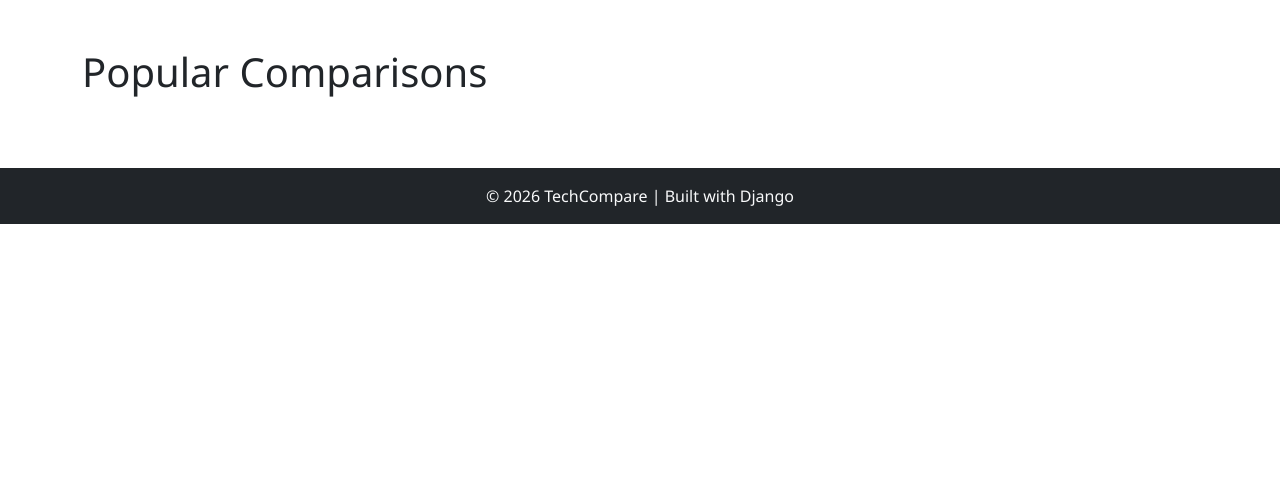
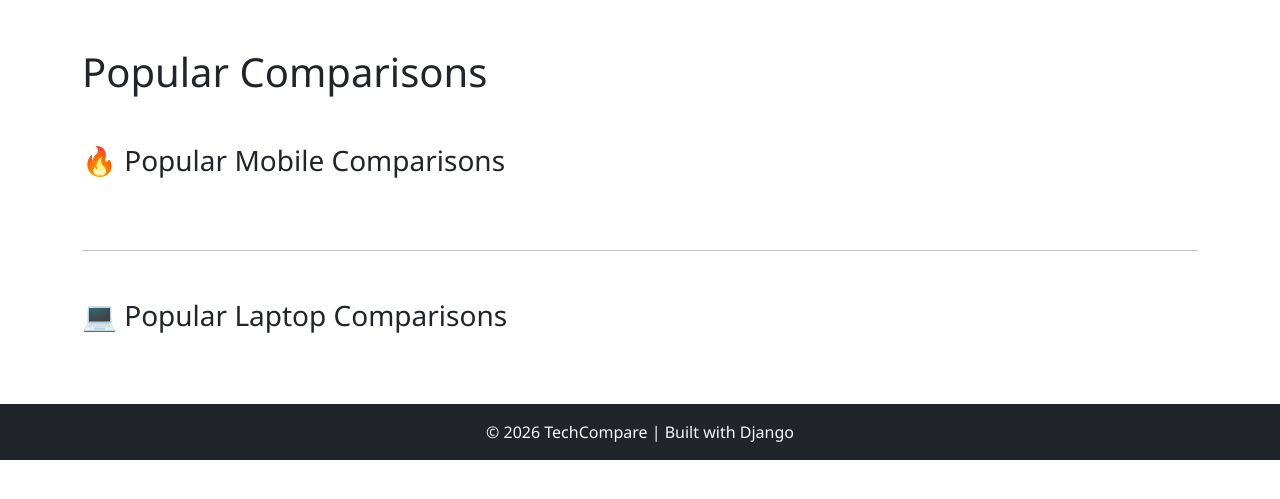
Before and after one commit to PatidarKuldeep/nextcompare, a Django app: page /popular-comparisons/ in a window 1280 px wide. Shown: the part 68-567 px from the top of the page. Run offline with Django 5.2, Linux system fonts and the light colour scheme; data that the repository does not hold is empty.

Commit message:
fixed category based popular comparisons

```diff
--- a/products/views.py
+++ b/products/views.py
@@ -205,32 +205,56 @@ def compare_slug(request, slug1, slug2):
 
 def popular_comparisons(request):
 
-    products = Product.objects.order_by("-overall_score")[:10]
+    mobile_products = Product.objects.filter(
+        category__name__iexact="Mobiles"
+    ).order_by("-overall_score")[:10]
 
-    comparisons = []
+    laptop_products = Product.objects.filter(
+        category__name__iexact="Laptops"
+    ).order_by("-overall_score")[:10]
 
-    for i in range(len(products)):
-        for j in range(i+1, len(products)):
+    mobile_comparisons = []
+    laptop_comparisons = []
 
-            p1 = products[i]
-            p2 = products[j]
+    # Mobile comparisons
+    for i in range(len(mobile_products)):
+        for j in range(i + 1, len(mobile_products)):
 
-            comparisons.append({
-                "p1": p1,
-                "p2": p2
+            mobile_comparisons.append({
+                "p1": mobile_products[i],
+                "p2": mobile_products[j]
             })
 
-            if len(comparisons) >= 10:
+            if len(mobile_comparisons) >= 10:
                 break
 
-        if len(comparisons) >= 10:
+        if len(mobile_comparisons) >= 10:
             break
 
+
+    # Laptop comparisons
+    for i in range(len(laptop_products)):
+        for j in range(i + 1, len(laptop_products)):
+
+            laptop_comparisons.append({
+                "p1": laptop_products[i],
+                "p2": laptop_products[j]
+            })
+
+            if len(laptop_comparisons) >= 10:
+                break
+
+        if len(laptop_comparisons) >= 10:
+            break
+
+
     context = {
-        "comparisons": comparisons
+        "mobile_comparisons": mobile_comparisons,
+        "laptop_comparisons": laptop_comparisons,
     }
 
     return render(request, "popular_comparisons.html", context)
+
 
 def brand_page(request, brand_name):
 
--- a/templates/popular_comparisons.html
+++ b/templates/popular_comparisons.html
@@ -1,14 +1,17 @@
 {% extends "base.html" %}
 
-{% block title %}Popular Phone Comparisons{% endblock %}
+{% block title %}Popular Comparisons | TechCompare{% endblock %}
 
 {% block content %}
 
-<h1 class="mb-4">Popular Comparisons</h1>
+<h1 class="mb-5">Popular Comparisons</h1>
+
+
+<h3 class="mb-4">🔥 Popular Mobile Comparisons</h3>
 
 <div class="row">
 
-{% for c in comparisons %}
+{% for c in mobile_comparisons %}
 
 <div class="col-md-4 mb-3">
 
@@ -37,4 +40,44 @@ class="text-decoration-none">
 
 </div>
 
+
+
+<hr class="mt-5 mb-5">
+
+
+
+<h3 class="mb-4">💻 Popular Laptop Comparisons</h3>
+
+<div class="row">
+
+{% for c in laptop_comparisons %}
+
+<div class="col-md-4 mb-3">
+
+<div class="card p-3 text-center shadow-sm">
+
+<a href="/compare/{{ c.p1.slug }}-vs-{{ c.p2.slug }}/"
+class="text-decoration-none">
+
+<strong>{{ c.p1.name }}</strong>
+
+<br>
+
+<span class="text-muted">vs</span>
+
+<br>
+
+<strong>{{ c.p2.name }}</strong>
+
+</a>
+
+</div>
+
+</div>
+
+{% endfor %}
+
+</div>
+
+
 {% endblock %}
```
